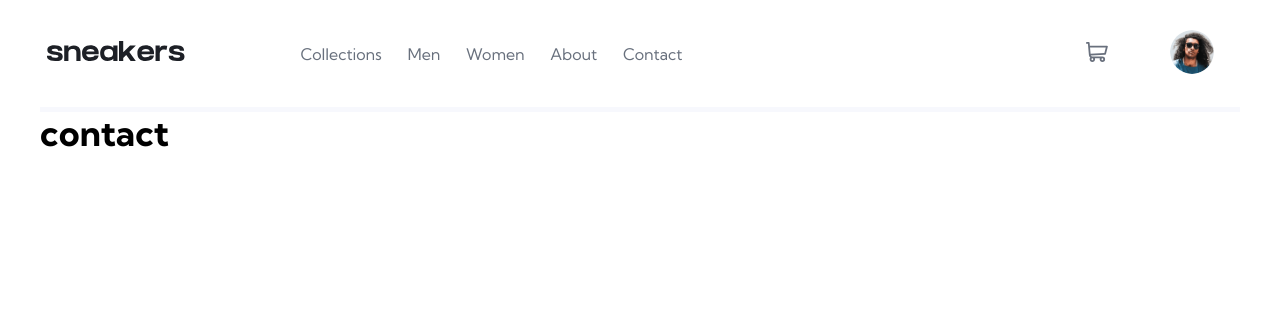
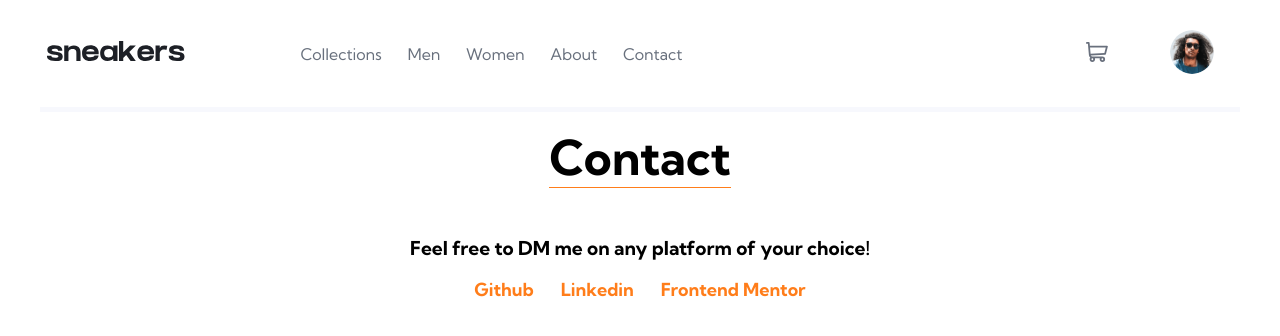
Before and after one commit to kimi1723/E-commerce-product-page-Frontend-Mentor, a React (Create React App) app in the folder my-app/: page /contact in a window 1280 px wide. Shown: the top 336 px of the page. Built offline with nearby package versions, Linux system fonts and the light colour scheme.

Commit message:
contact, about updates

```diff
--- a/my-app/src/components/nav-sections/about/About.js
+++ b/my-app/src/components/nav-sections/about/About.js
@@ -4,7 +4,7 @@ import PageContent from '../../ui/PageContent';
 import classes from './About.module.css';
 
 const About = () => {
-	const title = 'About (me)';
+	const title = 'About (project)';
 
 	return (
 		<PageContent title={title}>
@@ -12,7 +12,7 @@ const About = () => {
 				<article>
 					<h2 className={classes.h2}>
 						At first it was only a project from Frontend Mentor in which I wanted to practice
-						<strong> React-Router,</strong> <strong> Redux</strong> and <strong>Redux Toolkit</strong>.
+						<strong> React Router </strong> and <strong> Redux (React Redux, Redux Toolkit)</strong>.
 					</h2>
 					In order to do this, I would need to expand the project a little, e.g. create a cashout section and the cart
 					usable. I was looking forward to it and going along the way of learning these technologies I have found myself
--- a/my-app/src/components/nav-sections/about/About.module.css
+++ b/my-app/src/components/nav-sections/about/About.module.css
@@ -18,16 +18,19 @@
 	margin-top: 1.5em;
 	text-align: center;
 	font-size: 1.5rem;
+	line-height: 1.2;
 }
 
 .link {
-	font-weight: normal;
+	font-weight: bold;
 	font-size: 1.2rem;
 	color: hsl(26, 100%, 55%);
+	outline: none;
 	transition: color 0.3s;
 }
 
-.link:hover {
+.link:hover,
+.link:focus {
 	color: hsl(220, 14%, 75%);
 }
 
--- /dev/null
+++ b/my-app/src/components/nav-sections/contact/Contact.js
@@ -0,0 +1,42 @@
+import PageContent from '../../ui/PageContent';
+
+import classes from './Contact.module.css';
+
+const Contact = () => {
+	const title = 'Contact';
+
+	return (
+		<PageContent title={title}>
+			<address className={classes.main}>
+				<h2 className={classes.h2}>Feel free to DM me on any platform of your choice!</h2>
+				<ul className={classes.list}>
+					<li>
+						<a href="https://github.com/kimi1723" rel="noopener noreferrer" target="_blank" className={classes.link}>
+							Github
+						</a>
+					</li>
+					<li>
+						<a
+							href="https://www.linkedin.com/in/patryk-s%C4%85siadek-12b162294/"
+							rel="noopener noreferrer"
+							target="_blank"
+							className={classes.link}>
+							Linkedin
+						</a>
+					</li>
+					<li>
+						<a
+							href="https://www.frontendmentor.io/profile/kimi1723"
+							rel="noopener noreferrer"
+							target="_blank"
+							className={classes.link}>
+							Frontend Mentor
+						</a>
+					</li>
+				</ul>
+			</address>
+		</PageContent>
+	);
+};
+
+export default Contact;
--- /dev/null
+++ b/my-app/src/components/nav-sections/contact/Contact.module.css
@@ -0,0 +1,27 @@
+.main {
+	text-align: center;
+	font-style: normal;
+}
+
+.h2 {
+	font-size: 1.2rem;
+}
+.list {
+	margin-top: 1em;
+	display: flex;
+	flex-wrap: wrap;
+	justify-content: center;
+	gap: 1.5em;
+}
+
+.link {
+	font-weight: bold;
+	color: hsl(26, 100%, 55%);
+	outline: none;
+	transition: color 0.3s;
+}
+
+.link:hover,
+.link:focus {
+	color: hsl(220, 14%, 75%);
+}
--- a/my-app/src/pages/Contact.js
+++ b/my-app/src/pages/Contact.js
@@ -1,5 +1,7 @@
+import Contact from '../components/nav-sections/contact/Contact';
+
 const ContactPage = () => {
-	return <h1>contact</h1>;
+	return <Contact />;
 };
 
 export default ContactPage;
```
